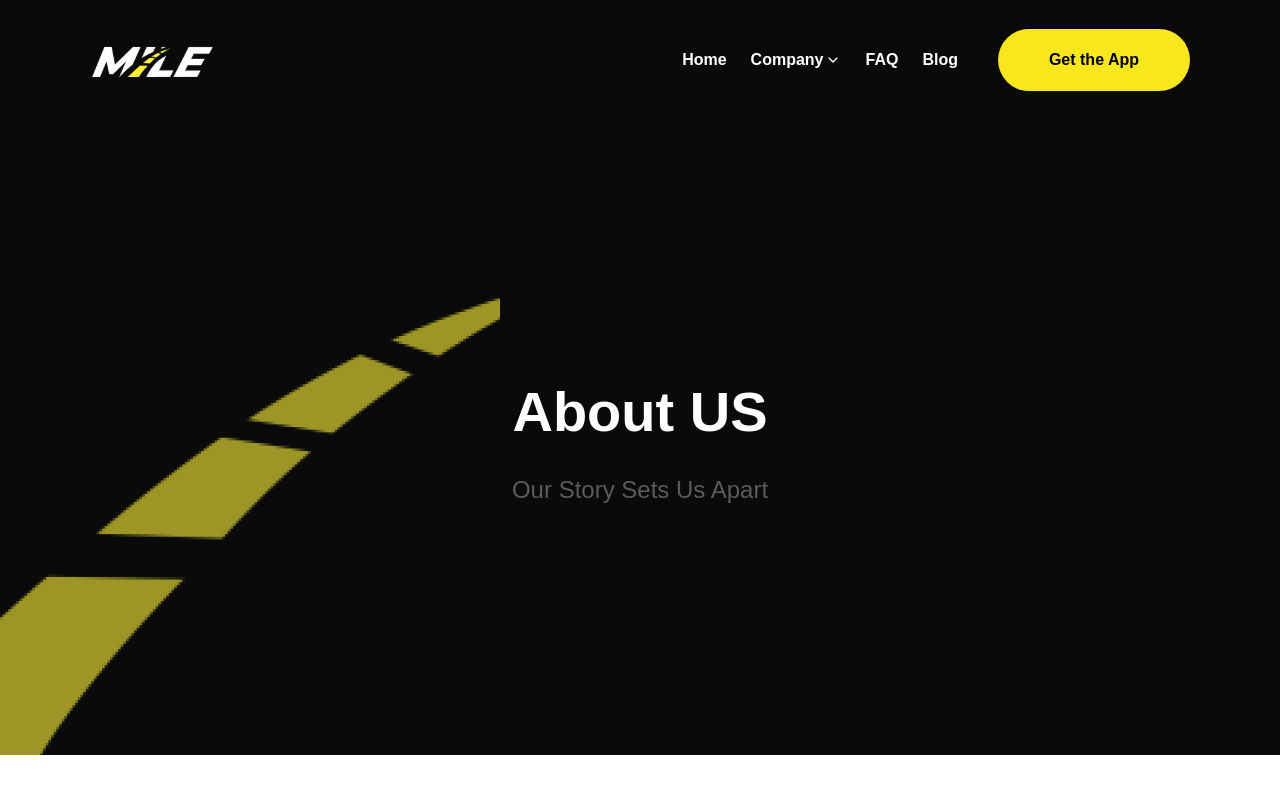
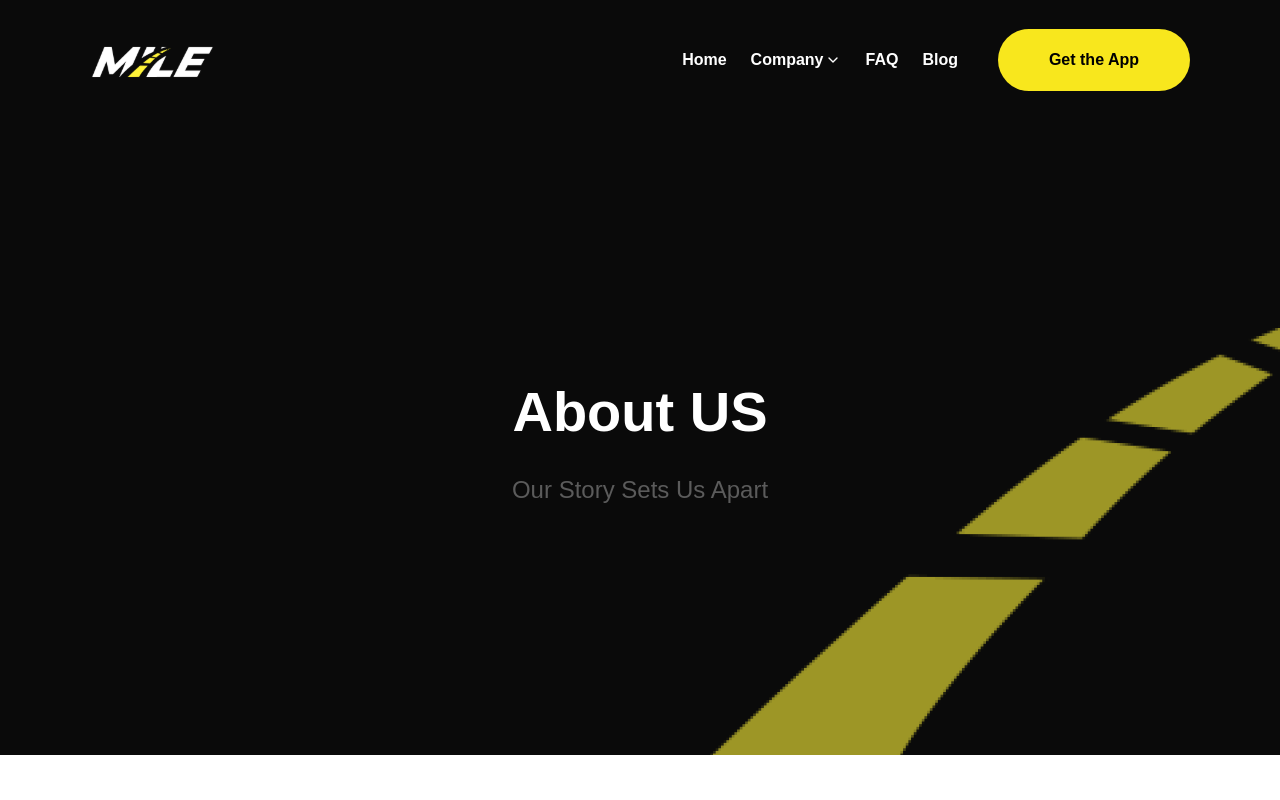
Before and after one commit to pr0ductguy/Mile-2, a Next.js app: page /about-us in a window 1280 px wide. Shown: the top 800 px of the page. Built offline with nearby package versions, Linux system fonts and the light colour scheme.

Commit message:
fix: hero components

```diff
--- a/src/components/home/home-hero.tsx
+++ b/src/components/home/home-hero.tsx
@@ -4,7 +4,7 @@ import AppDownloadButton from "../AppDownloadButton";
 
 const HomeHero = () => {
   return (
-    <section className="min-h-[450px] bg-mile-black">
+    <section className="min-h-[450px] lg:min-h-[90vh] bg-mile-black">
       <div className="wrapper py-[60px] flex items-center flex-col md:flex-row gap-[55px]">
         <div className="md:w-1/2 h-full justify-center items-center">
           <h2
--- a/src/components/shared/Hero.tsx
+++ b/src/components/shared/Hero.tsx
@@ -1,6 +1,6 @@
 const Hero = ({ title, subtitle }: { title: string; subtitle: string }) => {
   return (
-    <div className="relative lg:min-h-[635px] min-h-[300px] bg-black flex justify-center items-center flex-col gap-3 lg:gap-5 bg-[url('/assets/images/hero-bg.png')] bg-cover bg-[500px]  md:bg-cente">
+    <div className="relative lg:min-h-[635px] min-h-[300px] bg-black flex justify-center items-center flex-col gap-3 lg:gap-5 bg-[url('/assets/images/hero-bg.png')] bg-cover bg-[500px]  md:bg-center">
       <h2 className="font-instrumental_sans font-bold text-[32px] text-white md:text-[56px] text-center">
         {title}
       </h2>
```
